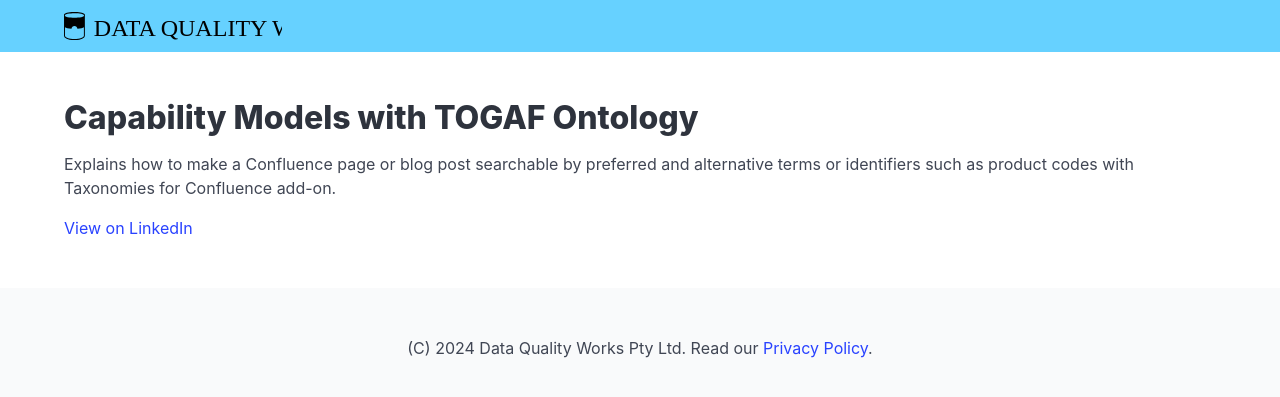
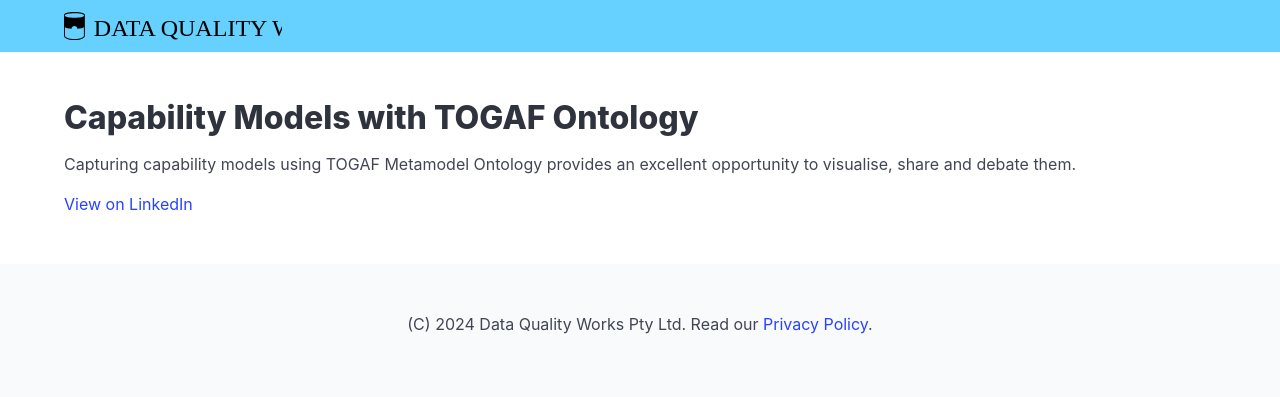
Before and after one commit to cadmiumkitty/dataqualityworks-dot-com, a Jekyll site: the page built from _posts/2020-07-06-capturing-capability-models.md, in a window 1280 px wide. Shown: the top 397 px of the page. Built offline with Jekyll 4.4.1, drawn with Linux system fonts in a browser that asks for light colours.

Commit message:
Updates blurb for Capability Models with TOGAF Ontology.

```diff
--- a/_posts/2020-07-06-capturing-capability-models.md
+++ b/_posts/2020-07-06-capturing-capability-models.md
@@ -2,7 +2,7 @@
 image: assets/hero/2020-07-06-capturing-capability-models-scaled-4by3.jpg
 alt: Image of stacked boxes.
 title: Capability Models with TOGAF Ontology
-description: Explains how to make a Confluence page or blog post searchable by preferred and alternative terms or identifiers such as product codes with Taxonomies for Confluence add-on.
+description: Capturing capability models using TOGAF Metamodel Ontology provides an excellent opportunity to visualise, share and debate them.
 link: https://www.linkedin.com/pulse/capturing-capability-models-togaf-metamodel-ontology-eugene-morozov/
 weight: 6
 channel: LinkedIn
@@ -12,6 +12,6 @@ layout: default
 
 # Capability Models with TOGAF Ontology
 
-Explains how to make a Confluence page or blog post searchable by preferred and alternative terms or identifiers such as product codes with Taxonomies for Confluence add-on.
+Capturing capability models using TOGAF Metamodel Ontology provides an excellent opportunity to visualise, share and debate them.
 
 [View on LinkedIn](https://www.linkedin.com/pulse/capturing-capability-models-togaf-metamodel-ontology-eugene-morozov/)
```
